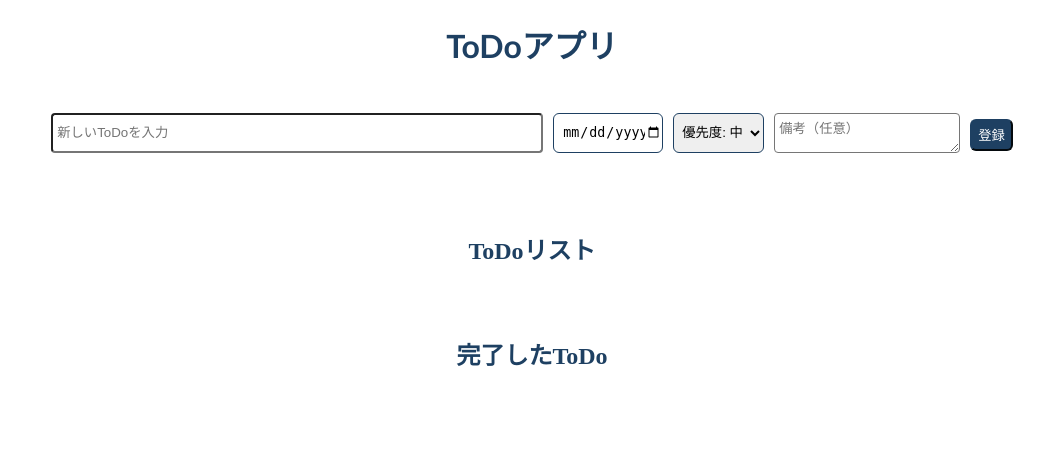
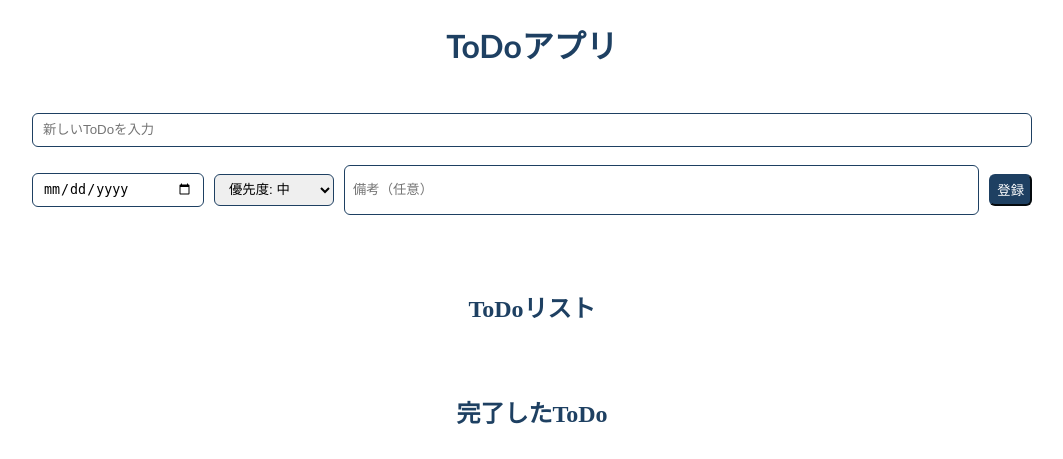
Before and after one commit to kaswister0116/todo_app_sample, a Flask app: page / in a window 1280 px wide. Shown: the top 459 px of the page, without its empty margins (108-1171 px from the left). Run offline with Flask 2, Linux system fonts and the light colour scheme; data that the repository does not hold is empty; some libraries are stand-ins or nearby versions.

Commit message:
TODO入力欄とその他入力欄を上下に分けました”

```diff
--- a/app.py
+++ b/app.py
@@ -1,5 +1,5 @@
 from flask import Flask, request, render_template
-from datetime import datetime
+from datetime import datetime, date
 import db
 
 app = Flask(__name__)
@@ -9,36 +9,24 @@ db.init_db()
 @app.route('/')
 def show_todos():
     todos = db.get_todos()
-    current_date = datetime.now().date()
-    return render_template('index.html', todos=todos, current_date=current_date)
+    return render_template('index.html', todos=todos, current_date=date.today())
 
 # 新規ToDoの作成
 @app.route('/create_todo', methods=['POST'])
 def create_todo():
     description = request.form['description']
     deadline = request.form.get('deadline')
-    priority = request.form.get('priority', 3)
-    notes = request.form.get('notes')
-    progress = request.form.get('progress', 0)
+    priority = request.form.get('priority', '中')
+    notes = request.form.get('notes', '')
 
     if deadline:
         deadline = datetime.strptime(deadline, '%Y-%m-%d').date()
 
-    try:
-        priority = int(priority)
-    except (ValueError, TypeError):
-        priority = 3
+    # 優先度を数値に変換
+    priority_map = {'高': 1, '中': 2, '低': 3}
+    priority_value = priority_map.get(priority, 2)
 
-    try:
-        progress = int(progress)
-        if progress < 0:
-            progress = 0
-        elif progress > 100:
-            progress = 100
-    except (ValueError, TypeError):
-        progress = 0
-
-    db.add_todo(description, deadline, priority, notes, progress)
+    db.add_todo(description, deadline, priority_value, notes)
     return show_todos()
 
 # ToDoの完了
@@ -48,38 +36,6 @@ def update_todo():
     db.update_todo(todo_id)
     return show_todos()
 
-# ToDoの編集保存
-@app.route('/save_todo', methods=['POST'])
-def save_todo():
-    # フォームデータの取得
-    todo_id = request.form['todo_id']
-    new_description = request.form['new_description']
-    new_deadline = request.form.get('new_deadline')
-    new_priority = request.form.get('new_priority')
-    new_notes = request.form.get('new_notes')
-    new_progress = request.form.get('new_progress')
-
-    if new_deadline:
-        new_deadline = datetime.strptime(new_deadline, '%Y-%m-%d').date()
-
-    try:
-        new_priority = int(new_priority) if new_priority else None
-    except (ValueError, TypeError):
-        new_priority = None
-
-    try:
-        new_progress = int(new_progress) if new_progress else None
-        if new_progress is not None:
-            if new_progress < 0:
-                new_progress = 0
-            elif new_progress > 100:
-                new_progress = 100
-    except (ValueError, TypeError):
-        new_progress = None
-
-    db.edit_todo(todo_id, new_description, new_deadline, new_priority, new_notes, new_progress)
-    return show_todos()
-
 # ToDoの削除
 @app.route('/delete_todo', methods=['POST'])
 def delete_todo():
@@ -87,5 +43,41 @@ def delete_todo():
     db.delete_todo(todo_id)
     return show_todos()
 
+# ToDoの編集内容を保存
+@app.route('/save_todo', methods=['POST'])
+def save_todo():
+    todo_id = request.form['todo_id']
+    description = request.form['new_description']
+    deadline = request.form.get('new_deadline')
+    priority = request.form.get('priority', '2')
+    progress = request.form.get('new_progress', '0')
+    notes = request.form.get('new_notes', '')
+
+    if deadline:
+        deadline = datetime.strptime(deadline, '%Y-%m-%d').date()
+
+    # 進捗を整数に変換
+    try:
+        progress = int(progress)
+        if progress < 0:
+            progress = 0
+        elif progress > 100:
+            progress = 100
+    except ValueError:
+        progress = 0
+
+    # 優先度を整数に変換
+    try:
+        priority = int(priority)
+        if priority < 1:
+            priority = 2
+        elif priority > 3:
+            priority = 2
+    except ValueError:
+        priority = 2
+
+    db.save_todo(todo_id, description, deadline, priority, progress, notes)
+    return show_todos()
+
 if __name__ == '__main__':
     app.run(host='127.0.0.1', port=8080, debug=True)
--- a/db.py
+++ b/db.py
@@ -48,10 +48,7 @@ def init_db():
             created_at TIMESTAMP NOT NULL DEFAULT CURRENT_TIMESTAMP,
             updated_at TIMESTAMP NOT NULL DEFAULT CURRENT_TIMESTAMP,
             completed_at TIMESTAMP NOT NULL DEFAULT CURRENT_TIMESTAMP,
-            deadline DATE,
-            priority INTEGER DEFAULT 3,
-            notes TEXT,
-            progress INTEGER DEFAULT 0 CHECK (progress >= 0 AND progress <= 100)
+            deadline DATE
         );
         """)
         con.commit()
@@ -59,12 +56,32 @@ def init_db():
     finally:
         con.close()
 
-# すべてのToDoの読み込み
+# すべてのToDoの読み込み（期限日でソート）
 def get_todos():
     con = connect_db()
     try:
         cur = con.cursor()
-        cur.execute("SELECT * FROM todo;")
+        # 未完了のToDoは期限日の昇順（NULLは最後）
+        # 完了済みのToDoは完了日時の降順
+        cur.execute("""
+            (
+                SELECT * FROM todo
+                WHERE completed = FALSE
+                ORDER BY
+                    CASE
+                        WHEN deadline IS NULL THEN 1
+                        ELSE 0
+                    END,
+                    deadline ASC,
+                    created_at ASC
+            )
+            UNION ALL
+            (
+                SELECT * FROM todo
+                WHERE completed = TRUE
+                ORDER BY completed_at DESC
+            );
+        """)
         todos = cur.fetchall()
         return todos
     finally:
@@ -72,20 +89,20 @@ def get_todos():
         con.close()
 
 # ToDoの追加
-def add_todo(description, deadline=None, priority=2, notes=None, progress=0):
+def add_todo(description, deadline=None, priority=2, notes=''):
     con = connect_db()
     try:
         cur = con.cursor()
         cur.execute("""
-            INSERT INTO todo (description, deadline, priority, notes, progress)
-            VALUES (%s, %s, %s, %s, %s)
-        """, (description, deadline, priority, notes, progress))
+            INSERT INTO todo (description, deadline, priority, notes)
+            VALUES (%s, %s, %s, %s)
+        """, (description, deadline, priority, notes))
         con.commit()
     finally:
         cur.close()
         con.close()
 
-# ToDoの更新（完了）
+# ToDoの更新
 def update_todo(todo_id):
     con = connect_db()
     try:
@@ -94,8 +111,7 @@ def update_todo(todo_id):
             UPDATE todo
             SET completed = TRUE,
                 completed_at = CURRENT_TIMESTAMP,
-                updated_at = CURRENT_TIMESTAMP,
-                progress = 100
+                updated_at = CURRENT_TIMESTAMP
             WHERE todo_id = %s
         """, (todo_id,))
         con.commit()
@@ -151,3 +167,23 @@ def delete_todo(todo_id):
     finally:
         cur.close()
         con.close()
+
+# ToDoの編集内容を保存
+def save_todo(todo_id, description, deadline, priority, progress, notes):
+    con = connect_db()
+    try:
+        cur = con.cursor()
+        cur.execute("""
+            UPDATE todo
+            SET description = %s,
+                deadline = %s,
+                priority = %s,
+                progress = %s,
+                notes = %s,
+                updated_at = CURRENT_TIMESTAMP
+            WHERE todo_id = %s
+        """, (description, deadline, priority, progress, notes, todo_id))
+        con.commit()
+    finally:
+        cur.close()
+        con.close()
--- a/static/styles.css
+++ b/static/styles.css
@@ -29,22 +29,55 @@ input {
 .todo-form {
   width: 100%;
   display: flex;
-  justify-content: center;
+  flex-direction: column;
+  gap: 10px;
+}
+
+.form-row {
+  display: flex;
   gap: 10px;
   align-items: center;
 }
 
-.form-group {
-  display: flex;
-  gap:4px;
-  margin-bottom: 4px;
+.form-row:first-child input {
+  width: 100%;
+  height: 32px;
+  padding: 0 10px;
+  border: 1px solid #1E4062;
+  border-radius: 6px;
 }
 
-.form-group input[type="text"],
-.form-group textarea {
+.deadline-input {
+  width: 150px;
+  height: 32px;
+  border: 1px solid #1E4062;
+  border-radius: 6px;
+  padding: 0 10px;
+}
+
+.priority-select {
+  width: 120px;
+  height: 32px;
+  border: 1px solid #1E4062;
+  border-radius: 6px;
+  padding: 0 10px;
+}
+
+.notes-input {
   flex: 1;
-  padding: 4px;
-  border-radius: 4px;
+  height: 32px;
+  border: 1px solid #1E4062;
+  border-radius: 6px;
+  padding: 0 10px;
+}
+
+.delete-button {
+  border-color: rgb(167, 25, 25);
+  border-radius: 6px;
+  background-color: rgb(167, 25, 25);
+  color: white;
+  height: 32px;
+  cursor: pointer;
 }
 
 .list-form {
@@ -57,35 +90,10 @@ input {
   margin: 10px 0;
 }
 
-.deadline-input {
-  width: 100px !important;
-  height: 38px;
-  border: 1px solid #1E4062;
-  border-radius: 6px;
-  margin-left: 6px;
-}
-
-.priority-select {
-  height: 40px;
-  border: 1px solid #1e4062;
-  border-radius: 6px;
-  padding-left: 4px;
-  padding-right: 4px;
-}
-
 .button {
   border-color: #1E4062;
   border-radius: 6px;
   background-color: #1E4062;
-  color: white;
-  height: 32px;
-  cursor: pointer;
-}
-
-.delete-button {
-  border-color: rgb(167, 25, 25);
-  border-radius: 6px;
-  background-color: rgb(167, 25, 25);
   color: white;
   height: 32px;
   cursor: pointer;
@@ -146,13 +154,13 @@ input {
   font-size: 0.85em;
 }
 
-// 編集モードのスタイル //
+/* 編集モードのスタイル */
 .edit-mode input[type="text"] {
   width: 200px;
   padding: 8px;
 }
 
-.edit-mode input[type="dete"] {
+.edit-mode input[type="date"] {
   padding: 8px;
 }
 
@@ -173,7 +181,7 @@ input {
   padding: 8px;
 }
 
-// ボタングループのスタイル
+/* ボタングループのスタイル */
 .button-group {
   display: flex;
   gap: 5px;
--- a/templates/index.html
+++ b/templates/index.html
@@ -12,21 +12,19 @@
 
   <!-- 新しいToDoの登録 -->
   <form action="{{ url_for('create_todo') }}" method="POST" class="todo-form">
-    <div class='form-group'>
+    <div class="form-row">
       <input type="text" name="description" placeholder="新しいToDoを入力" required>
-      <input type="date" name="deadline" class="deadline-input" required>
     </div>
-    <div class='form-group'>
+    <div class="form-row">
+      <input type="date" name="deadline" class="deadline-input">
       <select name="priority" class="priority-select">
-        <option value="1">優先度: 高</option>
-        <option value="2" selected>優先度: 中</option>
-        <option value="3">優先度: 低</option>
+        <option value="中">優先度: 中</option>
+        <option value="高">優先度: 高</option>
+        <option value="低">優先度: 低</option>
       </select>
+      <input type="text" name="notes" placeholder="備考（任意）" class="notes-input">
+      <button type="submit" class="button">登録</button>
     </div>
-    <div class='form-group'>
-      <textarea name='notes' placeholder="備考（任意）" class="notes-input"></textarea>
-    </div>
-    <button type="submit" class="button">登録</button>
   </form>
 
   <!-- ToDoの表示 -->
```
Also changed, not shown: init.sql (+4 -4 lines).
